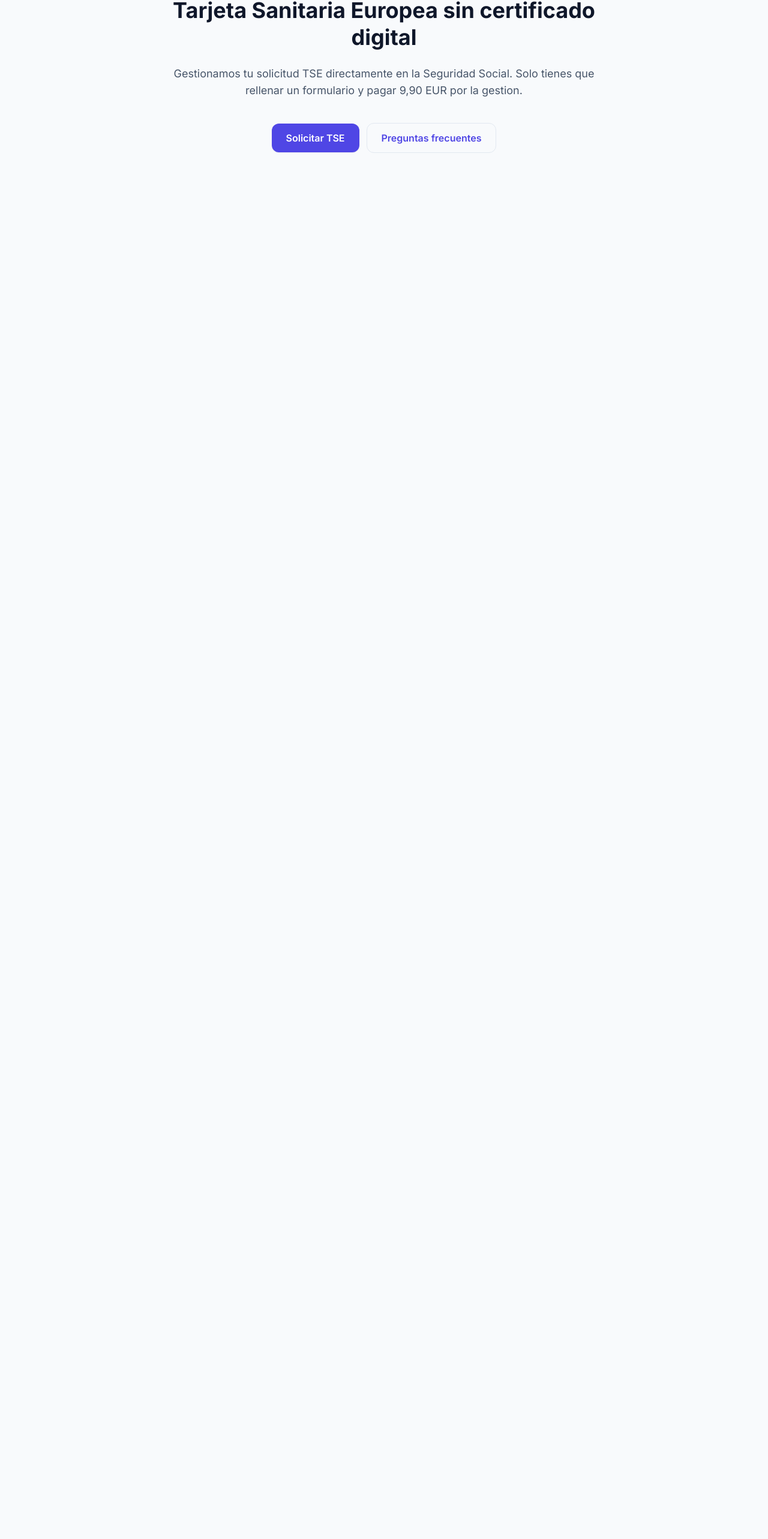
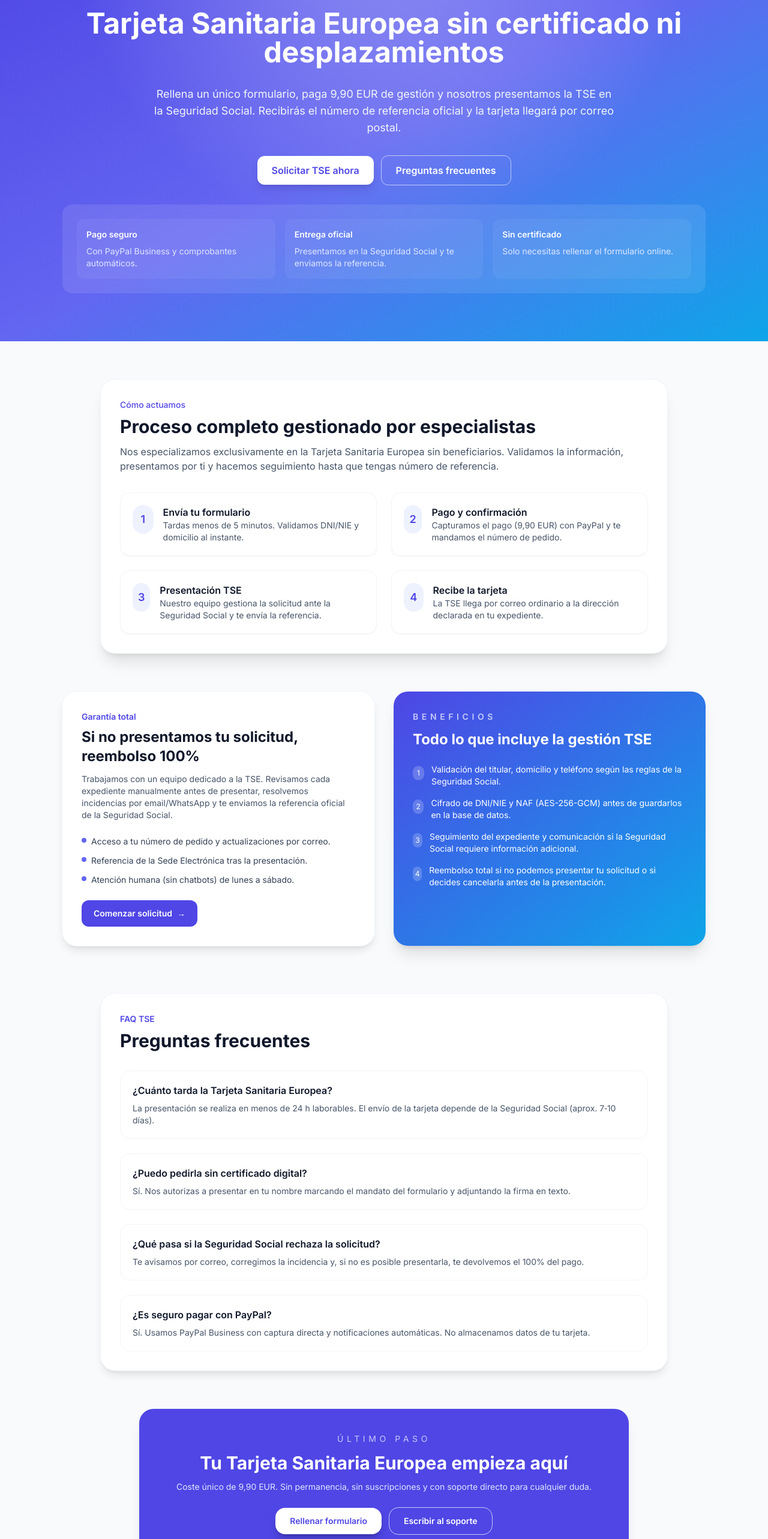
Before and after one commit to Alvaro1206/tramitesya, a Next.js app: page / in a window 1280 px wide. Shown: the part 113-2679 px from the top of the page at 60% size. Before the commit the page ends 800 px from the top, so only its background shows below. Built offline with nearby package versions, Linux system fonts and the light colour scheme.

Commit message:
feat: rebuild tse landing page

```diff
--- a/app/page.tsx
+++ b/app/page.tsx
@@ -1,27 +1,218 @@
 import Link from "next/link";
+
+const highlights = [
+  { title: "Pago seguro", desc: "Con PayPal Business y comprobantes automáticos." },
+  { title: "Entrega oficial", desc: "Presentamos en la Seguridad Social y te enviamos la referencia." },
+  { title: "Sin certificado", desc: "Solo necesitas rellenar el formulario online." },
+];
+
+const steps = [
+  {
+    title: "Envía tu formulario",
+    desc: "Tardas menos de 5 minutos. Validamos DNI/NIE y domicilio al instante.",
+  },
+  {
+    title: "Pago y confirmación",
+    desc: "Capturamos el pago (9,90 EUR) con PayPal y te mandamos el número de pedido.",
+  },
+  {
+    title: "Presentación TSE",
+    desc: "Nuestro equipo gestiona la solicitud ante la Seguridad Social y te envía la referencia.",
+  },
+  {
+    title: "Recibe la tarjeta",
+    desc: "La TSE llega por correo ordinario a la dirección declarada en tu expediente.",
+  },
+];
+
+const faqs = [
+  {
+    q: "¿Cuánto tarda la Tarjeta Sanitaria Europea?",
+    a: "La presentación se realiza en menos de 24 h laborables. El envío de la tarjeta depende de la Seguridad Social (aprox. 7‑10 días).",
+  },
+  {
+    q: "¿Puedo pedirla sin certificado digital?",
+    a: "Sí. Nos autorizas a presentar en tu nombre marcando el mandato del formulario y adjuntando la firma en texto.",
+  },
+  {
+    q: "¿Qué pasa si la Seguridad Social rechaza la solicitud?",
+    a: "Te avisamos por correo, corregimos la incidencia y, si no es posible presentarla, te devolvemos el 100% del pago.",
+  },
+  {
+    q: "¿Es seguro pagar con PayPal?",
+    a: "Sí. Usamos PayPal Business con captura directa y notificaciones automáticas. No almacenamos datos de tu tarjeta.",
+  },
+];
 
 export default function HomePage() {
   return (
-    <main className="mx-auto flex max-w-3xl flex-col gap-6 px-4 py-16 text-center">
-      <p className="text-sm uppercase tracking-[0.3em] text-indigo-500">Tramites YA</p>
-      <h1 className="text-4xl font-bold leading-tight text-slate-900">
-        Tarjeta Sanitaria Europea sin certificado digital
+    <main className="min-h-screen bg-slate-50 pb-16">
+      <section className="relative overflow-hidden bg-gradient-to-br from-indigo-600 via-indigo-500 to-sky-500">
+        <div className="absolute inset-0 bg-[radial-gradient(circle_at_top,_rgba(255,255,255,0.3),_transparent_55%)]" />
+        <div className="relative mx-auto flex max-w-6xl flex-col gap-8 px-6 py-20 text-center text-white sm:px-10">
+          <p className="text-xs uppercase tracking-[0.5em] text-indigo-100">Tramites YA</p>
+          <h1 className="text-4xl font-bold leading-tight sm:text-5xl">
+            Tarjeta Sanitaria Europea sin certificado ni desplazamientos
           </h1>
-      <p className="text-lg text-slate-600">
-        Gestionamos tu solicitud TSE directamente en la Seguridad Social. Solo tienes que rellenar un formulario y
-        pagar 9,90 EUR por la gestion.
+          <p className="mx-auto max-w-3xl text-base text-slate-100 sm:text-lg">
+            Rellena un único formulario, paga 9,90 EUR de gestión y nosotros presentamos la TSE en la Seguridad Social.
+            Recibirás el número de referencia oficial y la tarjeta llegará por correo postal.
           </p>
-      <div className="mt-4 flex flex-col items-center justify-center gap-3 sm:flex-row">
+          <div className="flex flex-col items-center justify-center gap-3 sm:flex-row">
             <Link
               href="/tse"
-          className="rounded-xl bg-indigo-600 px-6 py-3 text-base font-semibold text-white shadow-sm transition hover:bg-indigo-500"
+              className="rounded-xl bg-white px-6 py-3 text-base font-semibold text-indigo-600 shadow-lg shadow-indigo-900/20 transition hover:-translate-y-0.5"
             >
-          Solicitar TSE
+              Solicitar TSE ahora
             </Link>
-        <Link href="/#faq" className="rounded-xl border border-slate-200 px-6 py-3 text-base font-semibold text-indigo-600">
+            <Link
+              href="#faq"
+              className="rounded-xl border border-white/60 px-6 py-3 text-base font-semibold text-white transition hover:bg-white/10"
+            >
               Preguntas frecuentes
             </Link>
           </div>
+          <div className="grid gap-4 rounded-2xl bg-white/10 p-6 backdrop-blur md:grid-cols-3">
+            {highlights.map((item) => (
+              <div key={item.title} className="rounded-xl bg-white/5 p-4 text-left">
+                <p className="text-sm font-semibold text-white">{item.title}</p>
+                <p className="mt-2 text-sm text-indigo-100">{item.desc}</p>
+              </div>
+            ))}
+          </div>
+        </div>
+      </section>
+
+      <section className="mx-auto mt-16 max-w-5xl px-6 sm:px-10">
+        <div className="rounded-3xl bg-white p-8 shadow-xl ring-1 ring-slate-100">
+          <p className="text-sm font-medium text-indigo-600">Cómo actuamos</p>
+          <h2 className="mt-2 text-3xl font-bold text-slate-900">Proceso completo gestionado por especialistas</h2>
+          <p className="mt-3 text-base text-slate-600">
+            Nos especializamos exclusivamente en la Tarjeta Sanitaria Europea sin beneficiarios. Validamos la
+            información, presentamos por ti y hacemos seguimiento hasta que tengas número de referencia.
+          </p>
+          <div className="mt-8 grid gap-6 md:grid-cols-2">
+            {steps.map((step, index) => (
+              <div
+                key={step.title}
+                className="flex gap-4 rounded-2xl border border-slate-100 p-5 shadow-sm hover:border-indigo-100"
+              >
+                <div className="flex h-12 w-12 items-center justify-center rounded-full bg-indigo-50 text-lg font-semibold text-indigo-600">
+                  {index + 1}
+                </div>
+                <div>
+                  <h3 className="font-semibold text-slate-900">{step.title}</h3>
+                  <p className="text-sm text-slate-600">{step.desc}</p>
+                </div>
+              </div>
+            ))}
+          </div>
+        </div>
+      </section>
+
+      <section className="mx-auto mt-16 max-w-6xl px-6 sm:px-10">
+        <div className="grid gap-8 lg:grid-cols-2">
+          <div className="rounded-3xl bg-white p-8 shadow-lg ring-1 ring-slate-100">
+            <p className="text-sm font-semibold text-indigo-600">Garantía total</p>
+            <h3 className="mt-2 text-2xl font-bold text-slate-900">Si no presentamos tu solicitud, reembolso 100%</h3>
+            <p className="mt-3 text-sm text-slate-600">
+              Trabajamos con un equipo dedicado a la TSE. Revisamos cada expediente manualmente antes de presentar,
+              resolvemos incidencias por email/WhatsApp y te enviamos la referencia oficial de la Seguridad Social.
+            </p>
+            <ul className="mt-6 space-y-3 text-sm text-slate-700">
+              <li className="flex items-start gap-2">
+                <span className="mt-1 h-2 w-2 rounded-full bg-indigo-500" />
+                Acceso a tu número de pedido y actualizaciones por correo.
+              </li>
+              <li className="flex items-start gap-2">
+                <span className="mt-1 h-2 w-2 rounded-full bg-indigo-500" />
+                Referencia de la Sede Electrónica tras la presentación.
+              </li>
+              <li className="flex items-start gap-2">
+                <span className="mt-1 h-2 w-2 rounded-full bg-indigo-500" />
+                Atención humana (sin chatbots) de lunes a sábado.
+              </li>
+            </ul>
+            <Link
+              href="/tse"
+              className="mt-6 inline-flex items-center gap-2 rounded-xl bg-indigo-600 px-5 py-3 text-sm font-semibold text-white transition hover:bg-indigo-500"
+            >
+              Comenzar solicitud
+              <span aria-hidden="true">→</span>
+            </Link>
+          </div>
+
+          <div className="rounded-3xl bg-gradient-to-br from-indigo-600 to-sky-500 p-8 text-white shadow-xl">
+            <p className="text-sm font-semibold uppercase tracking-[0.4em] text-white/70">Beneficios</p>
+            <h3 className="mt-3 text-2xl font-bold">Todo lo que incluye la gestión TSE</h3>
+            <ul className="mt-6 space-y-4 text-sm">
+              <li className="flex items-start gap-3">
+                <span className="mt-1 inline-flex h-6 w-6 items-center justify-center rounded-full bg-white/20 text-xs">
+                  1
+                </span>
+                Validación del titular, domicilio y teléfono según las reglas de la Seguridad Social.
+              </li>
+              <li className="flex items-start gap-3">
+                <span className="mt-1 inline-flex h-6 w-6 items-center justify-center rounded-full bg-white/20 text-xs">
+                  2
+                </span>
+                Cifrado de DNI/NIE y NAF (AES-256-GCM) antes de guardarlos en la base de datos.
+              </li>
+              <li className="flex items-start gap-3">
+                <span className="mt-1 inline-flex h-6 w-6 items-center justify-center rounded-full bg-white/20 text-xs">
+                  3
+                </span>
+                Seguimiento del expediente y comunicación si la Seguridad Social requiere información adicional.
+              </li>
+              <li className="flex items-start gap-3">
+                <span className="mt-1 inline-flex h-6 w-6 items-center justify-center rounded-full bg-white/20 text-xs">
+                  4
+                </span>
+                Reembolso total si no podemos presentar tu solicitud o si decides cancelarla antes de la presentación.
+              </li>
+            </ul>
+          </div>
+        </div>
+      </section>
+
+      <section id="faq" className="mx-auto mt-20 max-w-5xl px-6 sm:px-10">
+        <div className="rounded-3xl bg-white p-8 shadow-lg ring-1 ring-slate-100">
+          <p className="text-sm font-semibold text-indigo-600">FAQ TSE</p>
+          <h3 className="mt-2 text-3xl font-bold text-slate-900">Preguntas frecuentes</h3>
+          <div className="mt-8 space-y-6">
+            {faqs.map((item) => (
+              <div key={item.q} className="rounded-2xl border border-slate-100 p-5">
+                <p className="text-base font-semibold text-slate-900">{item.q}</p>
+                <p className="mt-2 text-sm text-slate-600">{item.a}</p>
+              </div>
+            ))}
+          </div>
+        </div>
+      </section>
+
+      <section className="mx-auto mt-16 max-w-4xl px-6 text-center sm:px-10">
+        <div className="rounded-3xl bg-indigo-600 px-8 py-10 text-white shadow-xl">
+          <p className="text-sm uppercase tracking-[0.4em] text-white/70">Último paso</p>
+          <h3 className="mt-3 text-3xl font-bold">Tu Tarjeta Sanitaria Europea empieza aquí</h3>
+          <p className="mt-3 text-sm text-indigo-100">
+            Coste único de 9,90 EUR. Sin permanencia, sin suscripciones y con soporte directo para cualquier duda.
+          </p>
+          <div className="mt-6 flex flex-col items-center justify-center gap-3 sm:flex-row">
+            <Link
+              href="/tse"
+              className="rounded-2xl bg-white px-6 py-3 text-sm font-semibold text-indigo-600 shadow-lg shadow-black/20 transition hover:-translate-y-0.5"
+            >
+              Rellenar formulario
+            </Link>
+            <a
+              href="mailto:hola@tramitesyaweb.com"
+              className="rounded-2xl border border-white/70 px-6 py-3 text-sm font-semibold text-white transition hover:bg-white/10"
+            >
+              Escribir al soporte
+            </a>
+          </div>
+        </div>
+      </section>
     </main>
   );
 }
```
Lines whose indentation alone changed are shown as unchanged.
